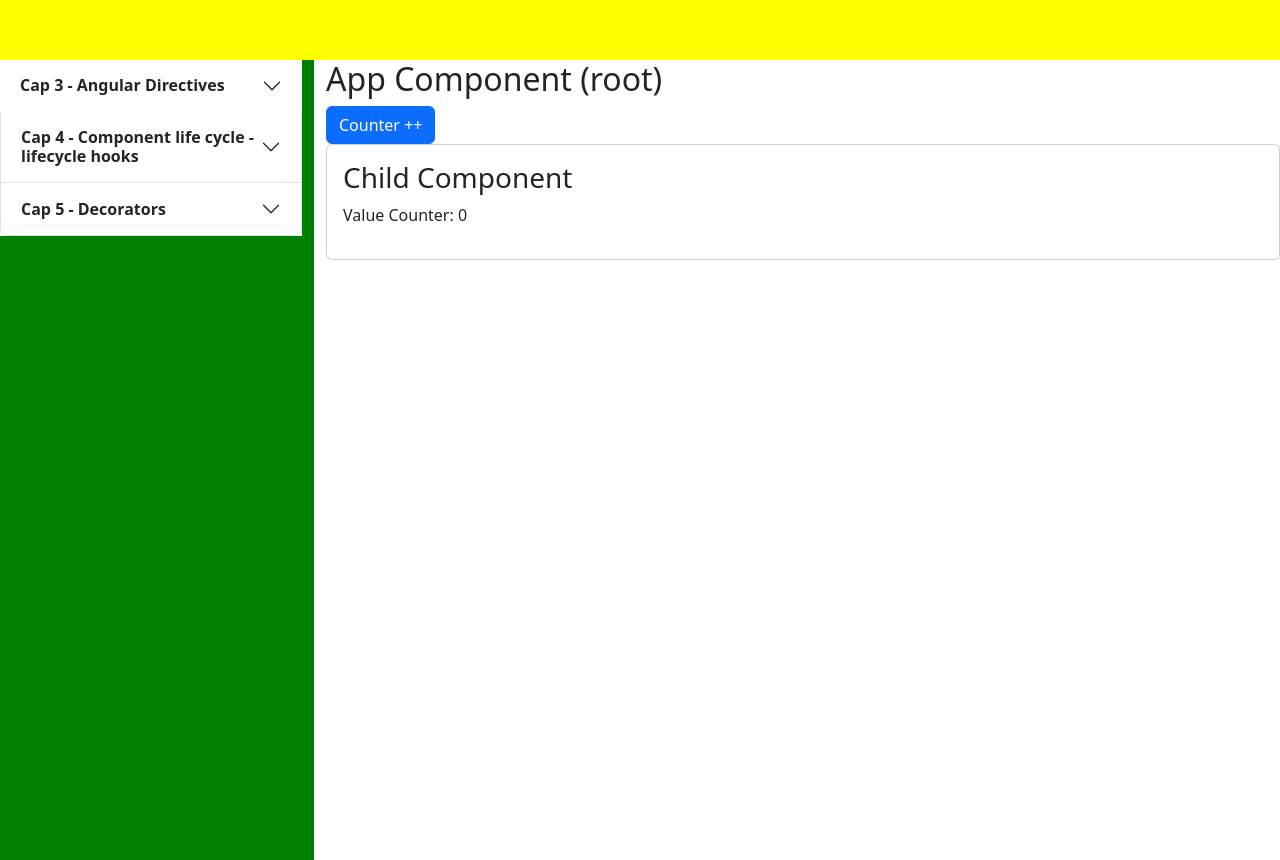
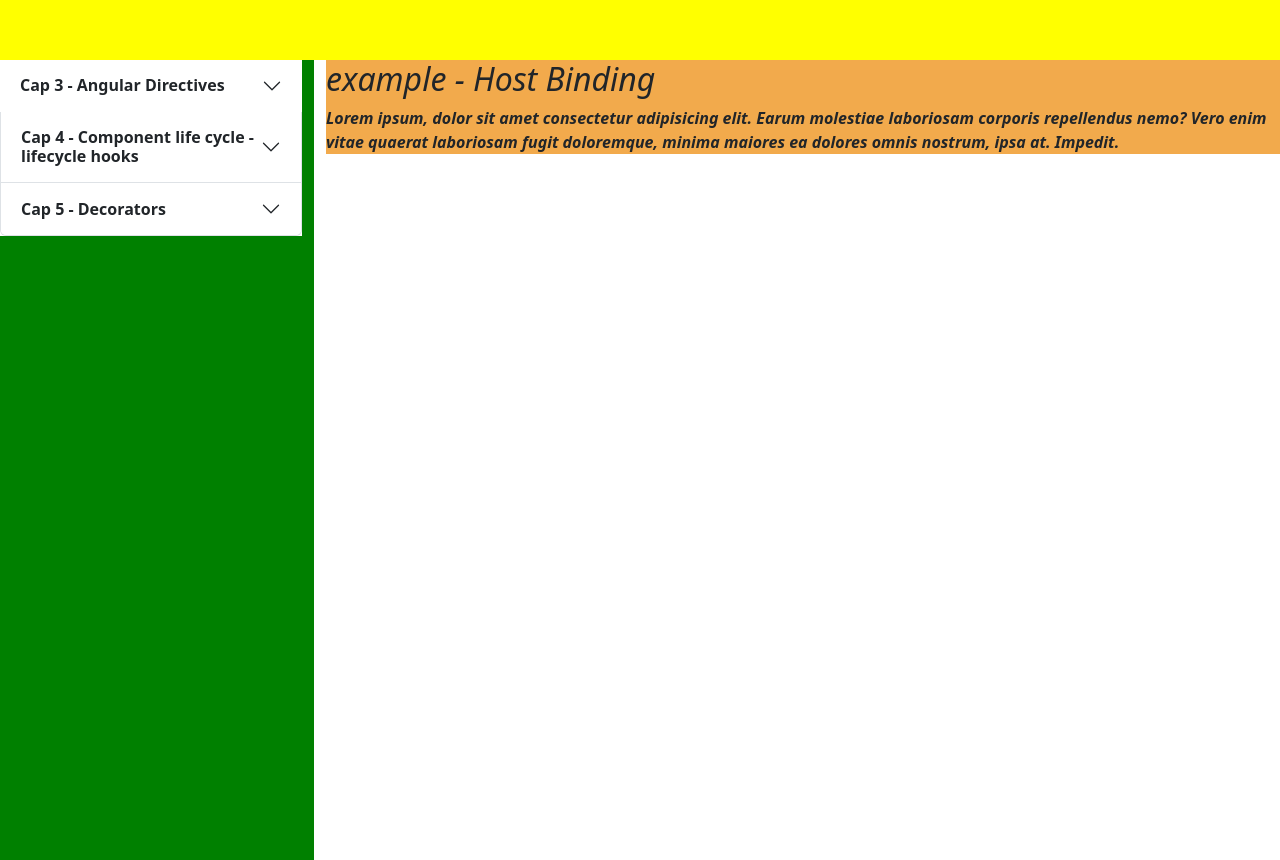
Before and after one commit to paolopci/Tutor_Angular17, an Angular app: page /hostb in a window 1280 px wide. Before the commit this address led to /. Built offline with nearby package versions, Linux system fonts and the light colour scheme.

Commit message:
example 09 - @HostBinding come usarlo con le styles directive/class etc

```diff
--- /dev/null
+++ b/src/app/Cap05/app-host-binding/app-host-binding.component.html
@@ -0,0 +1,9 @@
+<div appHighlightElement>
+    <h2>example - Host Binding </h2>
+    <p>
+        Lorem ipsum, dolor sit amet consectetur adipisicing elit.
+        Earum molestiae laboriosam corporis repellendus nemo?
+        Vero enim vitae quaerat laboriosam fugit doloremque,
+        minima maiores ea dolores omnis nostrum, ipsa at. Impedit.
+    </p>
+</div>
--- /dev/null
+++ b/src/app/Cap05/directives/highlight-element.directive.ts
@@ -0,0 +1,19 @@
+import { Directive, HostBinding, OnInit } from '@angular/core';
+
+@Directive({
+  selector: '[appHighlightElement]'
+})
+export class HighlightElementDirective implements OnInit {
+
+  @HostBinding('style.backgroundColor') bgColor?: string;
+  @HostBinding('style.fontWeight') fontBold?: string;
+  @HostBinding('style.fontStyle') fontItalic?: string;
+
+
+  ngOnInit(): void {
+    this.bgColor = '#f2aa4cff';
+    this.fontBold = 'bold';
+    this.fontItalic = 'italic';
+  }
+
+}
--- a/src/app/app-routing.module.ts
+++ b/src/app/app-routing.module.ts
@@ -18,6 +18,7 @@ import { InputComponent } from './Cap05/input/input.component';
 import { AppOutputParentComponent } from './Cap05/app-output-parent/app-output-parent.component';
 import { ParentShareComponent } from './Cap05/parent-share/parent-share.component';
 import { ParentViewChildComponent } from './Cap05/parent-view-child/parent-view-child.component';
+import { AppHostBindingComponent } from './Cap05/app-host-binding/app-host-binding.component';
 
 
 const routes: Routes = [
@@ -38,6 +39,7 @@ const routes: Routes = [
   { path: 'output', component: AppOutputParentComponent },
   { path: 'share', component: ParentShareComponent },
   { path: 'viewCh', component: ParentViewChildComponent },
+  { path: 'hostb', component: AppHostBindingComponent },
 ];
 
 @NgModule({
--- a/src/app/app.component.html
+++ b/src/app/app.component.html
@@ -7,9 +7,9 @@
     <div class="col-9">
       <router-outlet></router-outlet>
 
-      <h2>App Component (root)</h2>
+      <!-- <h2>App Component (root)</h2>
       <button #btnIncr class="btn btn-primary" (click)="incrementChildCounter()">Increment Counter</button>
-      <app-child-view-child></app-child-view-child>
+      <app-child-view-child></app-child-view-child> -->
     </div>
   </div>
 </div>
--- a/src/app/app.module.ts
+++ b/src/app/app.module.ts
@@ -29,6 +29,8 @@ import { ParentShareComponent } from './Cap05/parent-share/parent-share.componen
 import { ChildShareComponent } from './Cap05/parent-share/child-share/child-share.component';
 import { ParentViewChildComponent } from './Cap05/parent-view-child/parent-view-child.component';
 import { ChildViewChildComponent } from './Cap05/parent-view-child/child-view-child/child-view-child.component';
+import { HighlightElementDirective } from './Cap05/directives/highlight-element.directive';
+import { AppHostBindingComponent } from './Cap05/app-host-binding/app-host-binding.component';
 
 @NgModule({
   declarations: [
@@ -57,7 +59,9 @@ import { ChildViewChildComponent } from './Cap05/parent-view-child/child-view-ch
     ParentShareComponent,
     ChildShareComponent,
     ParentViewChildComponent,
-    ChildViewChildComponent
+    ChildViewChildComponent,
+    HighlightElementDirective,
+    AppHostBindingComponent
   ],
   imports: [
     BrowserModule,
--- a/src/app/carousel/carousel.component.html
+++ b/src/app/carousel/carousel.component.html
@@ -51,7 +51,9 @@
                     <p><a href="#" class="link-underline-primary" [routerLink]="['/output']">6. Property Decorators -Output </a></p>
                     <p><a href="#" class="link-underline-primary" [routerLink]="['/share']">7. Implementing parent-child data sharing using Input/Output </a></p>
                     <p><a href="#" class="link-underline-primary" [routerLink]="['/viewCh']">8. Property Decorators - Accessing Child Components With ViewChild </a></p>
+                    <p><a href="#" class="link-underline-primary" [routerLink]="['/hostb']">10. Property Decorators - Binding Proper With HostBinding </a></p>
                 </div>
             </div>
         </div>
     </div>
+</div>
```
Also changed, not shown: src/app/Cap05/app-host-binding/app-host-binding.component.ts (added, +10 -0 lines), src/app/Cap05/app-host-binding/app-host-binding.component.css (added).
